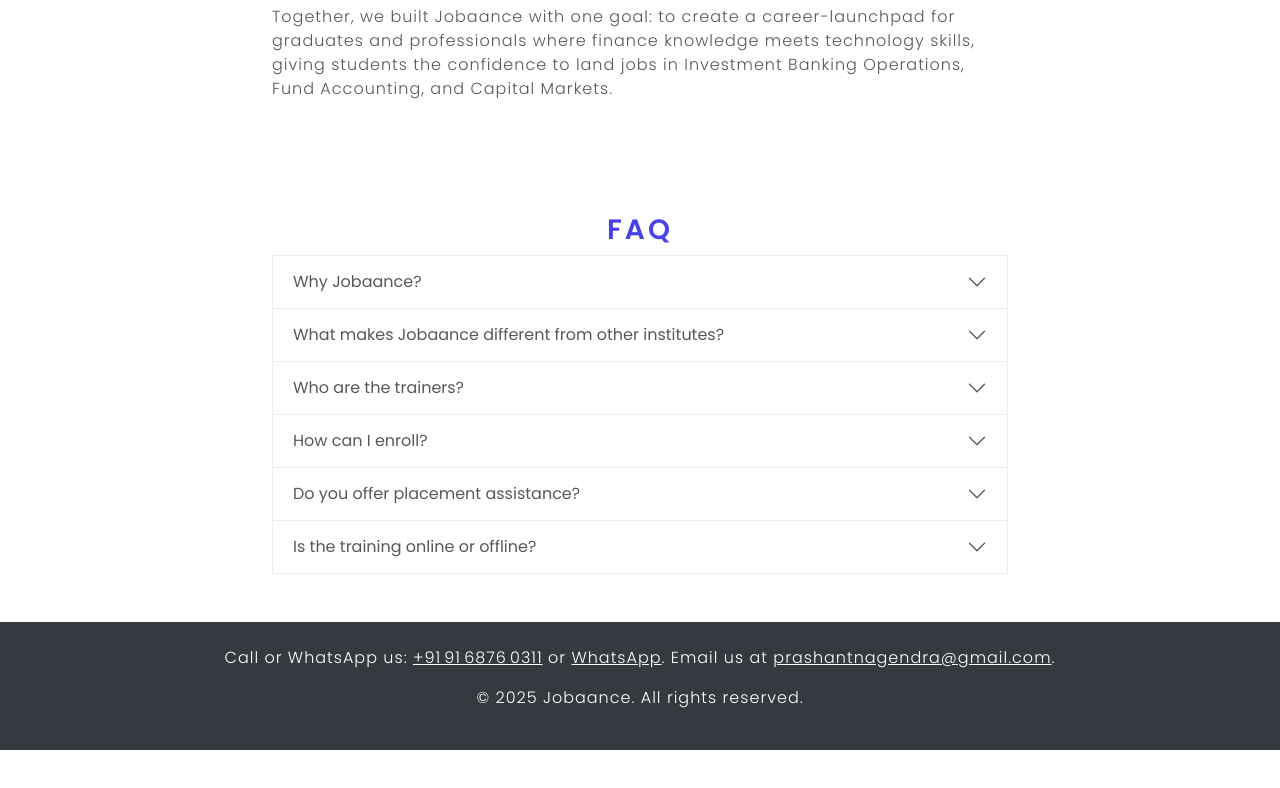
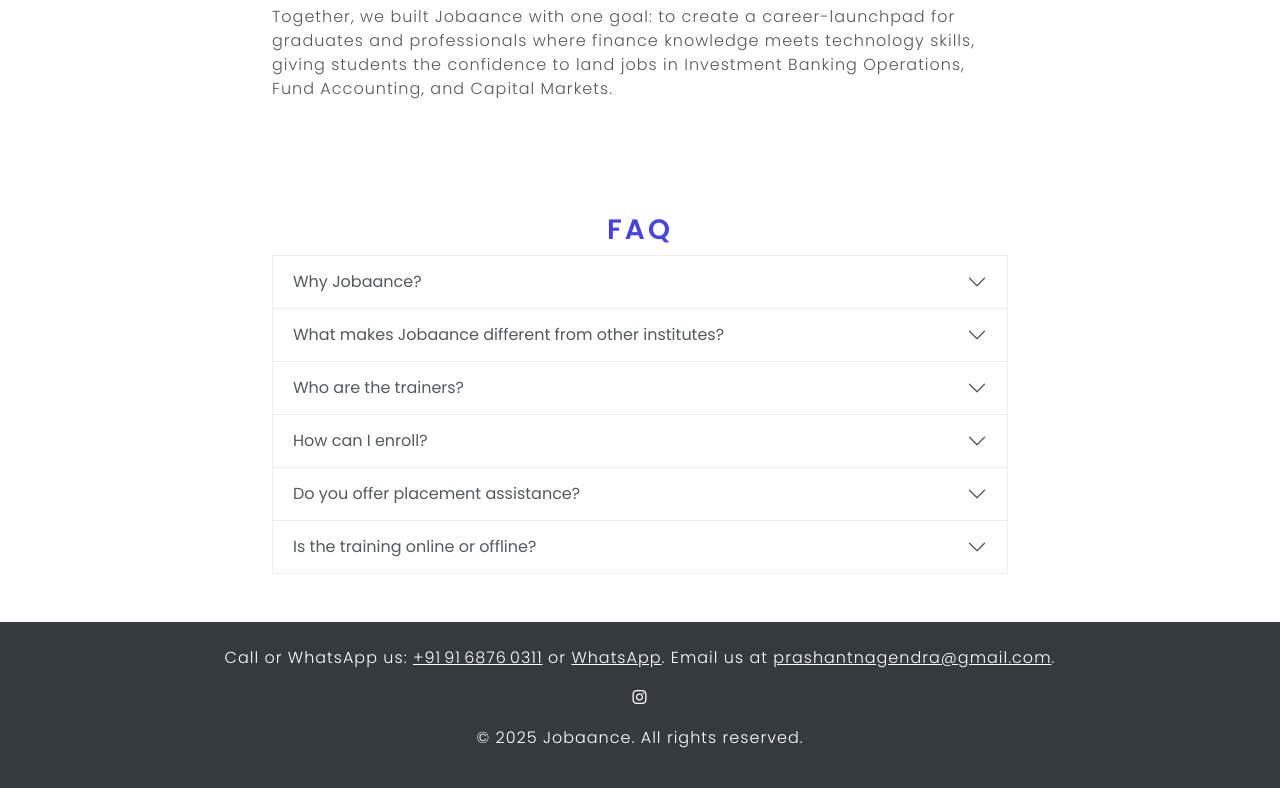
Before and after one commit to p2k3m/Jobaance, a plain HTML site: page index.html in a window 1280 px wide. Shown: the part 3573-4361 px from the top of the page. Before the commit the page ends 4323 px from the top, so only its background shows below. Drawn offline with nearby package versions, Linux system fonts and the light colour scheme; a small style sheet from the web is missing.

Commit message:
Add Instagram link to footer

```diff
--- a/index.html
+++ b/index.html
@@ -529,6 +529,17 @@
             >prashantnagendra@gmail.com</a
           >.
         </p>
+        <p>
+          <a
+            href="https://www.instagram.com/jobaance"
+            target="_blank"
+            rel="noopener"
+            aria-label="Jobaance on Instagram"
+            class="text-white"
+          >
+            <i class="fab fa-instagram" aria-hidden="true"></i>
+          </a>
+        </p>
         <p>&copy; <span id="year"></span> Jobaance. All rights reserved.</p>
       </div>
     </footer>
@@ -541,5 +552,6 @@
       async
       defer
     ></script>
+    <script async src="https://www.instagram.com/embed.js"></script>
   </body>
 </html>
```
